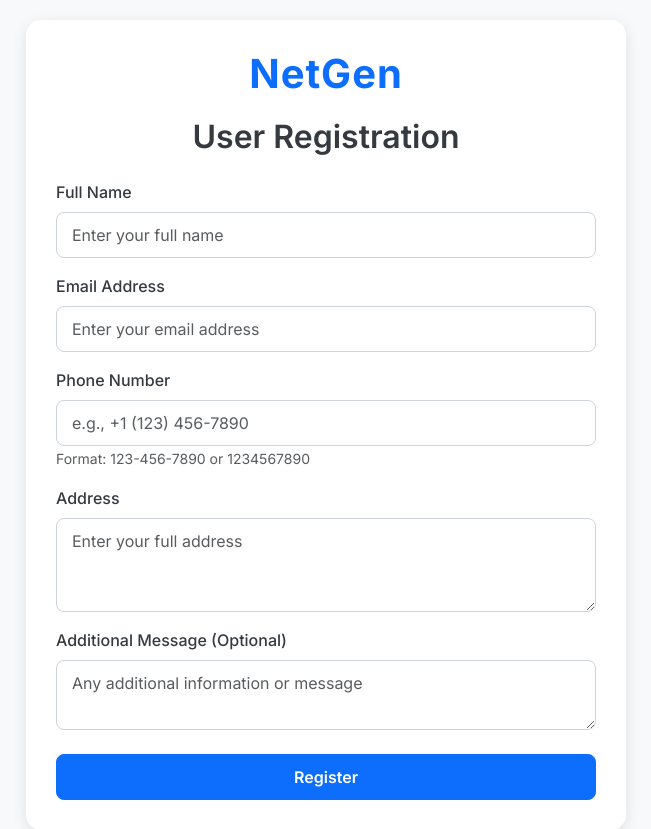
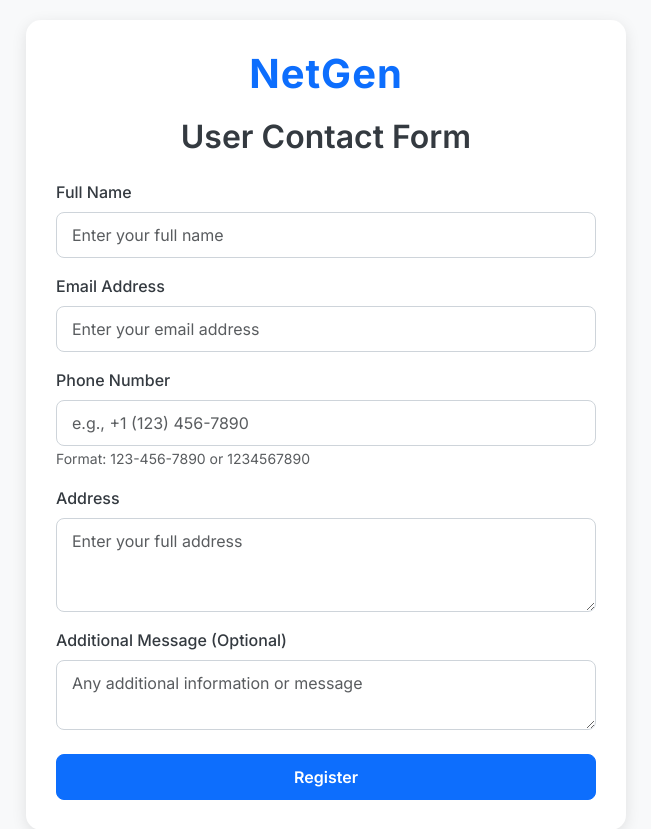
Before and after one commit to spandanp1005/GAF_Projects, a Flask app: page / in a window 1280 px wide. Shown: the top 829 px of the page, without its empty margins (314-965 px from the left). Run offline with Flask 3, Linux system fonts and the light colour scheme.

Commit message:
Title change

```diff
--- a/NetGen/templates/index.html
+++ b/NetGen/templates/index.html
@@ -71,7 +71,7 @@
     <div class="form-container">
         <!-- New Header Added Here -->
         <h1>NetGen</h1>
-        <h2 class="mb-4">User Registration</h2>
+        <h2 class="mb-4">User Contact Form</h2>
         <form id="registrationForm">
             <!-- Name Field -->
             <div class="mb-3">
```
